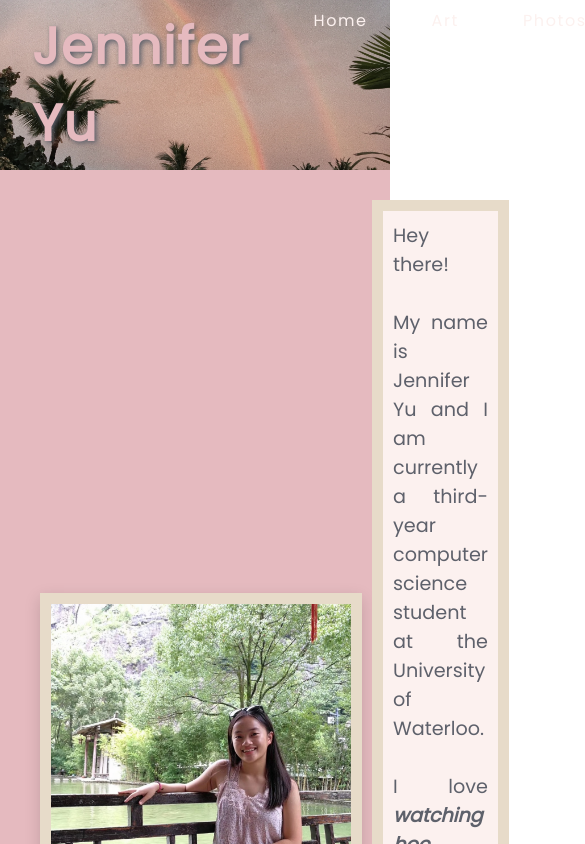
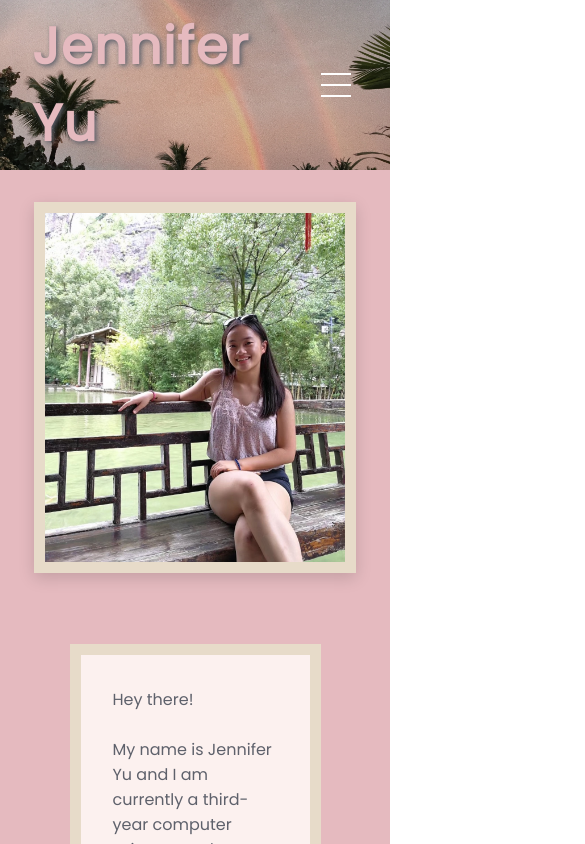
Before and after one commit to jenniferyu12/personal-website, a React (Create React App) app: page /home in a window 390 px wide. Shown: the top 844 px of the page, 585 px wide, since content can reach past the window. Built offline with nearby package versions, Linux system fonts and the light colour scheme.

Commit message:
PW-17 media queries

```diff
--- a/public/index.html
+++ b/public/index.html
@@ -24,7 +24,7 @@
       work correctly both with client-side routing and a non-root public URL.
       Learn how to configure a non-root public URL by running `npm run build`.
     -->
-    <title>React App</title>
+    <title>Jennifer Yu</title>
   </head>
   <body>
     <noscript>You need to enable JavaScript to run this app.</noscript>
--- a/src/components/nav.js
+++ b/src/components/nav.js
@@ -1,14 +1,29 @@
-import '../styles/nav.module.css';
+import navStyles from'../styles/nav.module.css';
 import '../styles/style.css';
 import {
     Link
 } from "react-router-dom";
+import {useState} from 'react';
 
 const NavBar = () => {
+
+    const [showMenu, setShowMenu] = useState(false);
+
+    const showLinks = () => {
+        setShowMenu(!showMenu);
+    }
+
     return (
         <nav>
-            <Link to="/home"><h1>Jennifer Yu</h1></Link>
-            <ul>
+            <div className={navStyles.navHeader}>
+            <Link to="/home"><h1 onClick={() => {if(showMenu) showLinks()}}>Jennifer Yu</h1></Link>
+                <button className={navStyles.navToggle} onClick={showLinks}>
+                    <div className={navStyles.bar}></div>
+                    <div className={navStyles.bar}></div>
+                    <div className={navStyles.bar}></div>
+                </button>
+            </div>
+            <ul className={showMenu ? navStyles.hamburgerList : navStyles.list} onClick={showLinks}>
                 <li>
                     <Link to="/home">Home</Link>
                 </li>
--- a/src/styles/containers.module.css
+++ b/src/styles/containers.module.css
@@ -26,7 +26,8 @@
 
 .textContainer {
     width: 50%;
-    padding: 10px;
+    padding: 2rem;
+    margin: 2rem;
     background-color: var(--clr-light-pink);
     border: 0.7rem solid var(--clr-beige);
 }
@@ -61,7 +62,7 @@
 
 .titleContainer {
     align-self: flex-start;
-    padding: 15px;
+    padding: 1rem;
 }
 
 .titleContainer > h2 {
@@ -75,3 +76,30 @@
     padding: 20px;
     margin: 20px 0px;
 }
+
+.projectContainer > p {
+    font-size: 1rem;
+}
+
+/* styles for smaller (900- px width screens) */
+@media screen and (max-width: 1020px) {
+    .horizontalFlexContainer {
+        display: flex;
+        flex-direction: column;
+        align-items: center;
+        justify-content: space-around;
+        padding: 0px 30px;
+    }
+}
+
+@media screen and (max-width: 780px) {
+    p {
+        text-align: left;
+    }
+
+    .slideContainer {
+        max-width: 80%;
+        width: 100%;
+        margin-top: 0.1rem;
+    }
+}
--- a/src/styles/nav.module.css
+++ b/src/styles/nav.module.css
@@ -9,6 +9,8 @@
     display: flex;
     flex-direction: row;
     flex: 0 1 auto;
+    justify-content: space-evenly;
+    align-items: baseline;
 }
 
 h1 {
@@ -21,6 +23,11 @@
     flex-direction: row;
 }
 
+li {
+    height: 50%;
+    margin-bottom: 10px;
+}
+
 a {
     text-decoration: none;
     color: var(--clr-light-pink);
@@ -30,11 +37,71 @@
     display: block;
     padding: 0.5rem 2rem;
     transition: var(--transition);
+    font-weight: bold;
 }
 
 a:hover {
     color: var(--clr-dark-pink);
 }
 
+.navToggle {
+    display: none;
+}
+
+.navHeader {
+    width: 90%;
+    margin: 0;
+    list-style-type: none;
+    text-decoration: none;
+    display: flex;
+    flex-direction: row;
+    flex: 0 1 auto;
+    justify-content: space-between;
+    align-items: center;
+}
+
 /* styles for smaller (900- px width screens) */
-@media screen and (max-width: 900px) {}
+@media screen and (max-width: 1020px) {
+
+    nav {
+        flex-direction: column;
+    }
+
+    .list {
+        display: none;
+    }
+
+    .hamburgerList {
+        list-style: none;
+        display: flex;
+        flex-direction: column;
+    }
+
+    .navToggle {
+        height: 2rem;
+        width: 2rem;
+        background: transparent;
+        border: none;
+        cursor: pointer;
+        display: flex;
+        flex-direction: column;
+        justify-content: space-around;
+        padding: 0;
+        box-sizing: border-box;
+        opacity: 1;
+    }
+
+    .navToggle:hover {
+        color: var(--clr-dark-pink);
+        transform: rotate(90deg);
+        background: transparent;
+        box-shadow: none;
+    }
+
+    .bar {
+        transition: all 0.3s linear;
+        width: 30px;
+        height: 2px;
+        background: white;
+    }
+}
--- a/src/styles/photos.module.css
+++ b/src/styles/photos.module.css
@@ -5,7 +5,7 @@
     flex-direction: row;
     justify-content: center;
     align-items: center;
-    padding-top: 20px;
+    padding: 20px 20px 0px 20px;
     min-height: 500px;
 }
 
@@ -17,7 +17,7 @@
 
 .largeImage {
     width: 300px;
-    margin: 10px;
+    margin: 2rem;
     border: 0.7rem solid var(--clr-beige);
     box-shadow: var(--light-shadow);
 }
@@ -26,3 +26,26 @@
     width: 92%;
     padding-bottom: 10px;
 }
+
+p {
+    font-size: 1rem;
+}
+
+@media screen and (max-width: 780px) {
+    .imageContainer {
+        background-color: var(--clr-beige);
+        width: 100%;
+        display: flex;
+        flex-direction: row;
+        justify-content: center;
+        align-items: center;
+        padding-top: 20px;
+        min-height: 200px;
+    }
+
+    .xlImage {
+        width: 100%;
+        max-height: 30rem;
+        object-fit: contain;
+    }
+}
```
Also changed, not shown: 1 other file (tests, documents, lock files or other folders).
